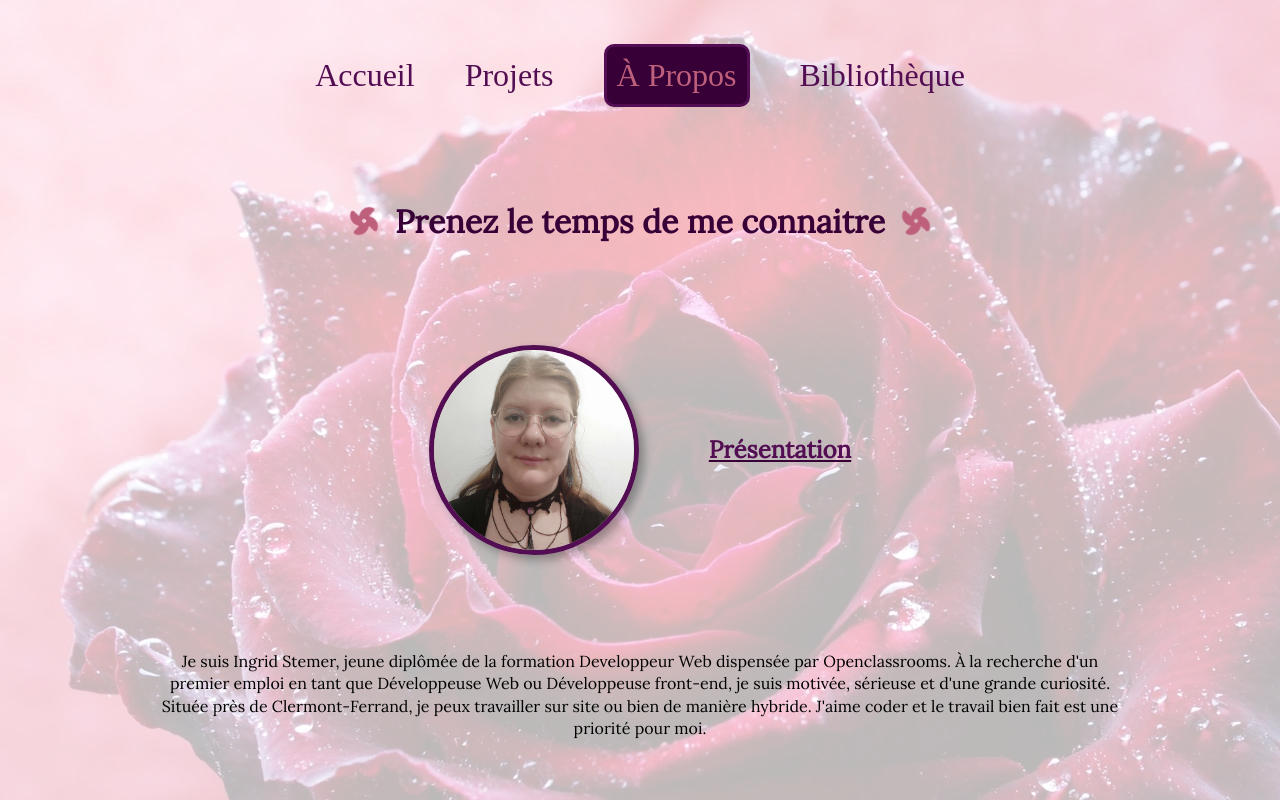
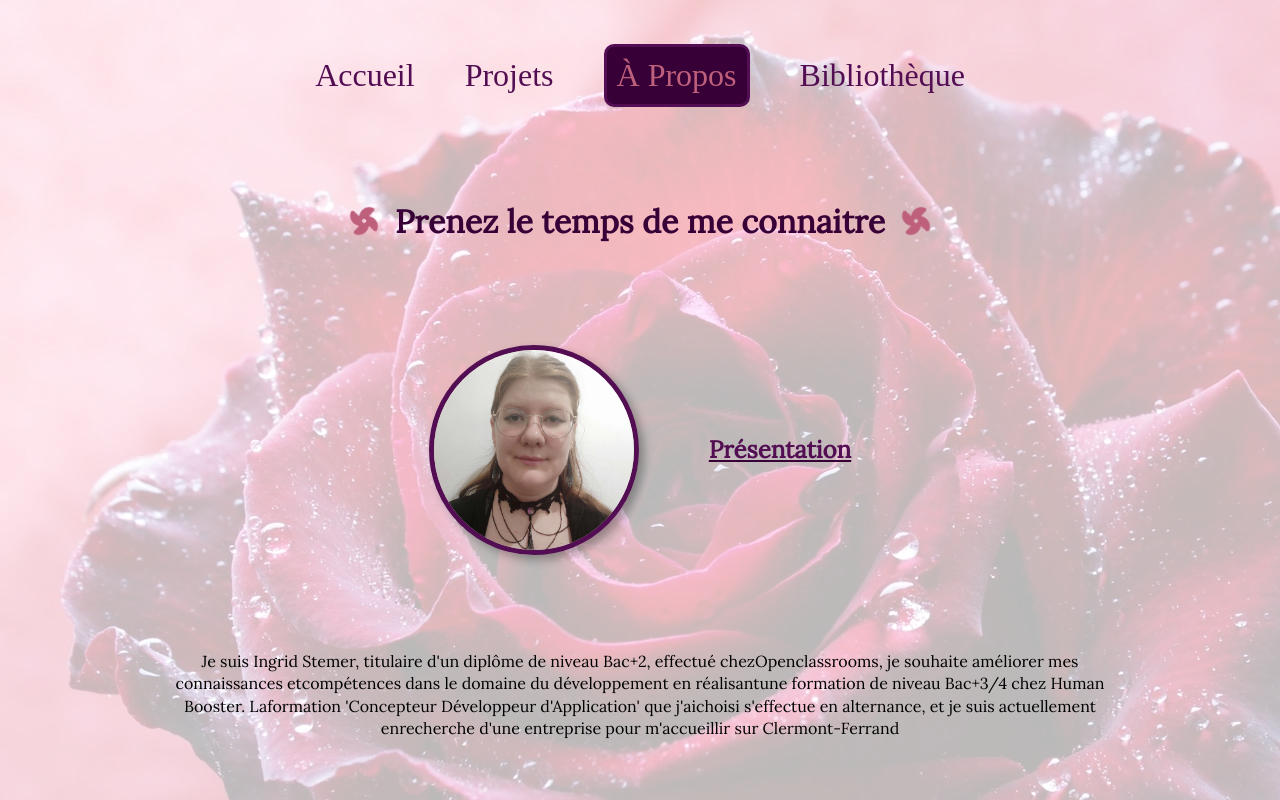
Before and after one commit to Aeltiel/portefolio, a React (Create React App) app: page /About in a window 1280 px wide. Shown: the top 800 px of the page. Built offline with nearby package versions, Linux system fonts and the light colour scheme; a web font is replaced by a local one.

Commit message:
Mise à jour données + CV pour alternance

```diff
--- a/src/Data/book.json
+++ b/src/Data/book.json
@@ -3,7 +3,7 @@
        "id" : "001",
        "title" : "Présentation",
        "image" : "/Assets/moi.webp",
-       "description" : "Je suis Ingrid Stemer, jeune diplômée de la formation Developpeur Web dispensée par Openclassrooms. À la recherche d'un premier emploi en tant que Développeuse Web ou Développeuse front-end, je suis motivée, sérieuse et d'une grande curiosité. Située près de Clermont-Ferrand, je peux travailler sur site ou bien de manière hybride. J'aime coder et le travail bien fait est une priorité pour moi.",
+       "description" : "Je suis Ingrid Stemer, titulaire d'un diplôme de niveau Bac+2, effectué chezOpenclassrooms, je souhaite améliorer mes connaissances etcompétences dans le domaine du développement en réalisantune formation de niveau Bac+3/4 chez Human Booster. Laformation 'Concepteur Développeur d'Application' que j'aichoisi s'effectue en alternance, et je suis actuellement enrecherche d'une entreprise pour m'accueillir sur Clermont-Ferrand",
        "dragonsKey" : "1"
     },
     {
--- a/src/Pages component/PagePresentation.jsx
+++ b/src/Pages component/PagePresentation.jsx
@@ -20,7 +20,7 @@ function Page({ img, text, title }) {
                 </div>
                 <div className="page__CV--text">
                     <p >À présent que vous me connaissez un peu mieux, n'hésitez pas à repartir avec un petit souvenir en cliquant sur le bouton !</p>
-                    <a href="/DataPdf/Ingrid_STEMER_Dev_Junior.pdf" download><Button name={"Mon CV"} /></a>
+                    <a href="/DataPdf/Ingrid_STEMER_CDA_Alternance.pdf" download><Button name={"Mon CV"} /></a>
                 </div>
 
             </div>
--- a/src/Pages/About.jsx
+++ b/src/Pages/About.jsx
@@ -74,7 +74,7 @@ function About() {
                         </div>
                         <div className="about__CV--text">
                             <p >À présent que vous me connaissez un peu mieux, n'hésitez pas à repartir avec un petit souvenir en cliquant sur le bouton !</p>
-                            <a href="/DataPdf/Ingrid_STEMER_Dev_Junior.pdf" download="CV-DevWeb-IS.pdf"><Button name={"Mon CV"} /></a>
+                            <a href="/DataPdf/Ingrid_STEMER_CDA_Alternance.pdf" download="CV-CDA-Alternance-IS.pdf"><Button name={"Mon CV"} /></a>
                         </div>
                         <div className="about__CV--mail">
                             <p>Et si vous souhaitez entrer directement en contact avec moi n'hésitez pas à mécrire un <span><a href="mailto:ingrid.stemer@live.fr">mail</a></span></p>
--- a/src/Pages/Home.jsx
+++ b/src/Pages/Home.jsx
@@ -18,7 +18,7 @@ function Home() {
 
                 <div className="presentation">
                     <img className="presentation__img" src={moi} alt="Ingrid Stemer" />
-                    <h2 className="presentation__title">Ingrid STEMER <br /> Développeuse Web/Développeuse front-end</h2>
+                    <h2 className="presentation__title">Ingrid STEMER <br /> Concepteur Développeur d'Application en Alternance</h2>
                 </div>
 
                 <div className="home__info">
```
Also changed, not shown: 2 other files (tests, documents, lock files or other folders).
